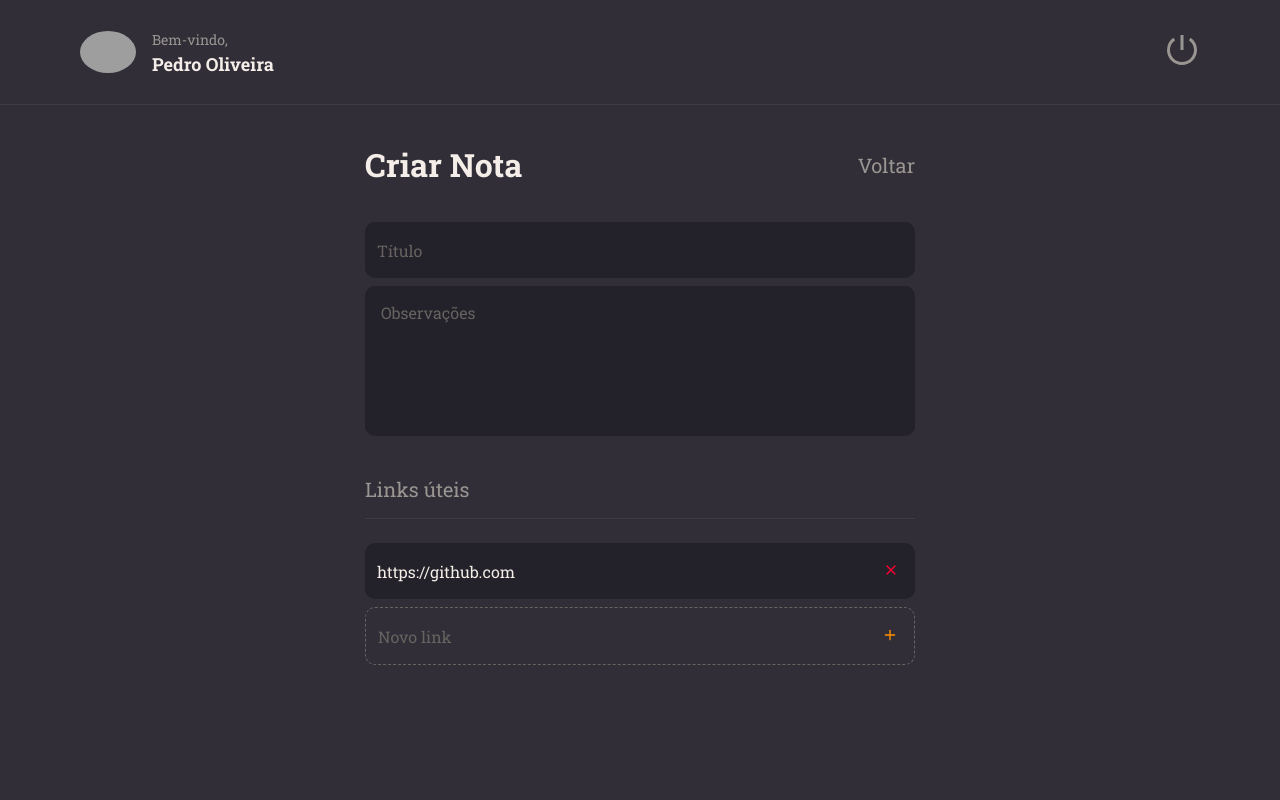
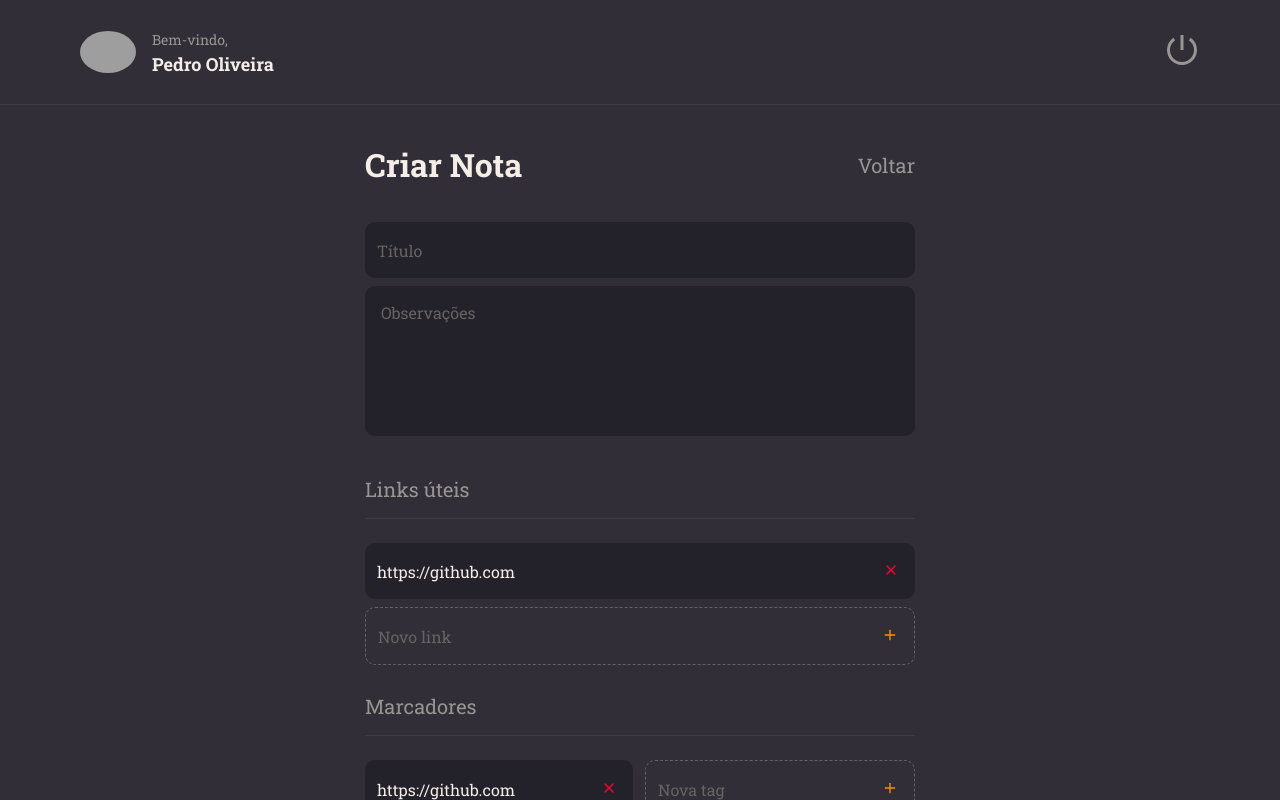
Before and after one commit to pedrogrl/rocketnotes, a React (Vite) app: page / in a window 1280 px wide. Built offline with nearby package versions, Linux system fonts and the light colour scheme; grey boxes are pictures that could not be loaded.

Commit message:
new note

```diff
--- a/src/pages/New/index.jsx
+++ b/src/pages/New/index.jsx
@@ -1,3 +1,4 @@
+import Button from "../../components/Button";
 import Header from "../../components/Header";
 import Input from "../../components/Input";
 import NoteItem from "../../components/NoteItem";
@@ -26,6 +27,15 @@
             <NoteItem value="https://github.com" />
             <NoteItem isNew placeholder="Novo link" />
           </Section>
+
+          <Section title="Marcadores">
+            <div className="tags">
+              <NoteItem value="https://github.com" />
+              <NoteItem isNew placeholder="Nova tag" />
+            </div>
+          </Section>
+
+          <Button title="Salvar"/>
         </Form>
       </main>
     </Container>
--- a/src/pages/New/styles.js
+++ b/src/pages/New/styles.js
@@ -6,6 +6,18 @@
   display: grid;
   grid-template-rows: 10.5rem auto;
   grid-template-areas: "header" "content";
+
+  main {
+    grid-area: content;
+    overflow-y: auto;
+  }
+
+  .tags {
+    display: flex;
+    justify-content: space-between;
+    flex-wrap: wrap;
+    gap: 1rem;
+  }
 `;
 export const Form = styled.form`
   max-width: 55rem;
```
